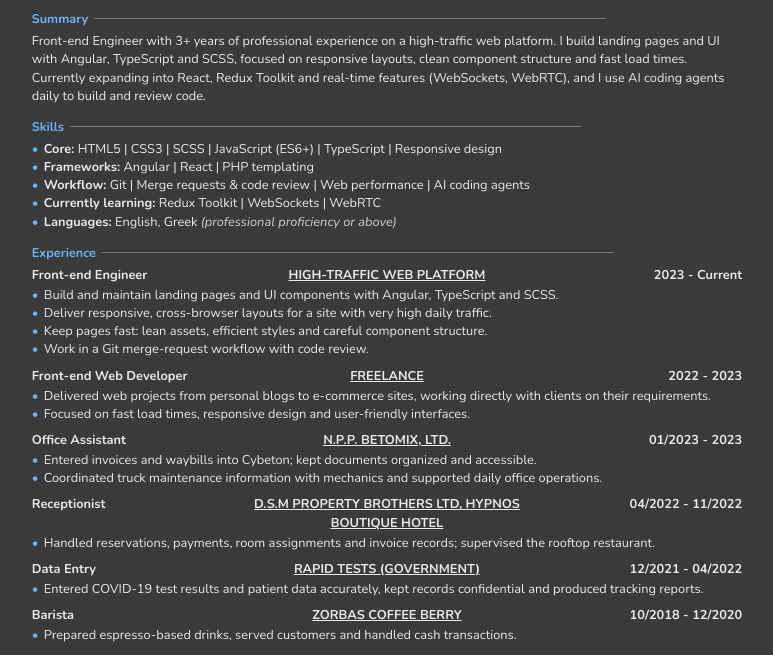
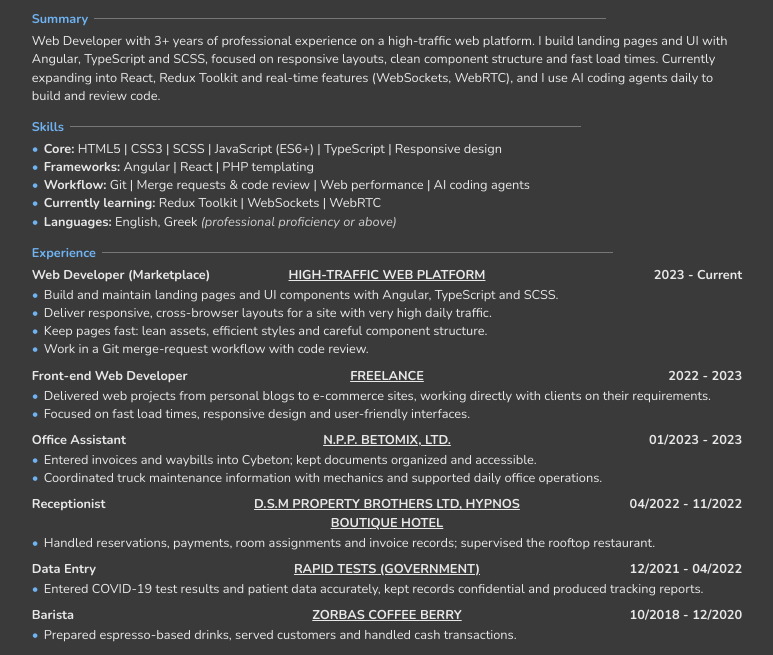
Before and after one commit to TbagHop/portfolio, a plain HTML site: page cv-source/cv.html in a window 1280 px wide. Shown: the part 98-753 px from the top of the page, without its empty margins (21-794 px from the left). Drawn offline with nearby package versions, Linux system fonts and the light colour scheme.

Commit message:
Use official job title: Web Developer (Marketplace)
Co-Authored-By: Claude Opus 5.5 <noreply@anthropic.com>
Claude-Session: https://claude.ai/code/session_01EvSrf83djgAtX1FPhKgH52

```diff
--- a/cv-source/cv.html
+++ b/cv-source/cv.html
@@ -49,7 +49,7 @@
   </p>
 
   <h2>Summary</h2>
-  <p>Front-end Engineer with 3+ years of professional experience on a high-traffic web platform. I build landing pages and UI with Angular, TypeScript and SCSS, focused on responsive layouts, clean component structure and fast load times. Currently expanding into React, Redux Toolkit and real-time features (WebSockets, WebRTC), and I use AI coding agents daily to build and review code.</p>
+  <p>Web Developer with 3+ years of professional experience on a high-traffic web platform. I build landing pages and UI with Angular, TypeScript and SCSS, focused on responsive layouts, clean component structure and fast load times. Currently expanding into React, Redux Toolkit and real-time features (WebSockets, WebRTC), and I use AI coding agents daily to build and review code.</p>
 
   <h2>Skills</h2>
   <ul>
@@ -62,7 +62,7 @@
 
   <h2>Experience</h2>
   <div class="job">
-    <div class="job-head"><span>Front-end Engineer</span><span class="org">High-traffic web platform</span><span class="date">2023 - Current</span></div>
+    <div class="job-head"><span>Web Developer (Marketplace)</span><span class="org">High-traffic web platform</span><span class="date">2023 - Current</span></div>
     <ul>
       <li>Build and maintain landing pages and UI components with Angular, TypeScript and SCSS.</li>
       <li>Deliver responsive, cross-browser layouts for a site with very high daily traffic.</li>
```
Also changed, not shown: index.html (+4 -4 lines), 1 other file.
